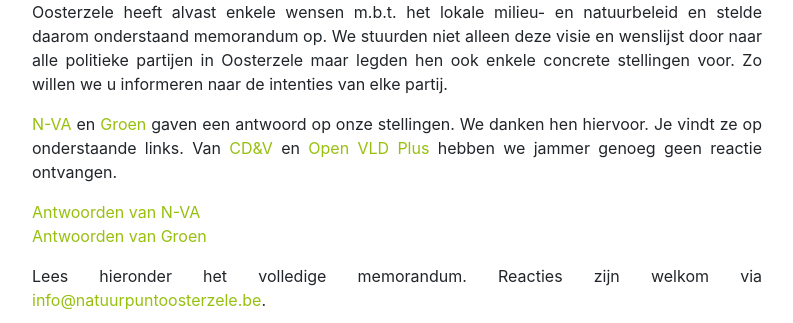
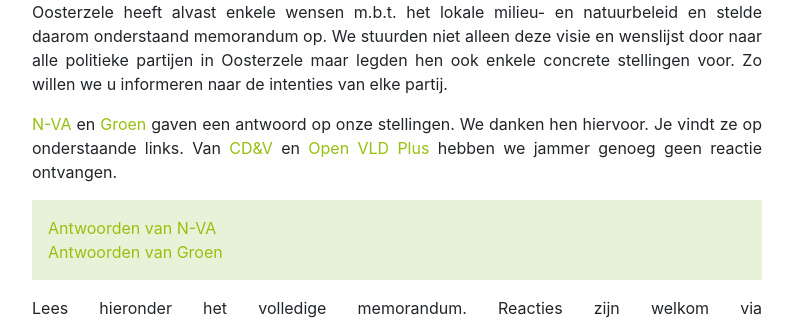
Before and after one commit to bartvle/npo, a Django app: page /memorandum/ in a window 1280 px wide. Shown: the part 297-620 px from the top of the page, without its empty margins (243-1036 px from the left). Run offline with Django 3.2, Linux system fonts and the light colour scheme; some libraries are stand-ins or nearby versions.

Commit message:
Update layout memorandum

```diff
--- a/npo/npo/templates/memorandum.htm
+++ b/npo/npo/templates/memorandum.htm
@@ -13,11 +13,11 @@
             <p>
                 <a href="https://oosterzele.n-va.be/" target="_blank">N-VA</a> en <a href="https://www.groenoosterzele.be/" target="_blank">Groen</a> gaven een antwoord op onze stellingen. We danken hen hiervoor. Je vindt ze op onderstaande links. Van <a href="http://oosterzele.cdenv.be/">CD&V</a> en <a href="https://www.openvldplusoosterzele.be/">Open VLD Plus</a> hebben we jammer genoeg geen reactie ontvangen.
             </p>
-            <p>
+            <div class="box p-3 mb-3">
                 <a href="/memorandum/n-va/" target="_blank">Antwoorden van N-VA</a>
                 <br>
                 <a href="/memorandum/groen/" target="_blank">Antwoorden van Groen</a>
-            </p>
+            </div>
             <p>
                 Lees hieronder het volledige memorandum. Reacties zijn welkom via <a href="mailto:info@natuurpuntoosterzele.be">info@natuurpuntoosterzele.be</a>.
             </p>
```
